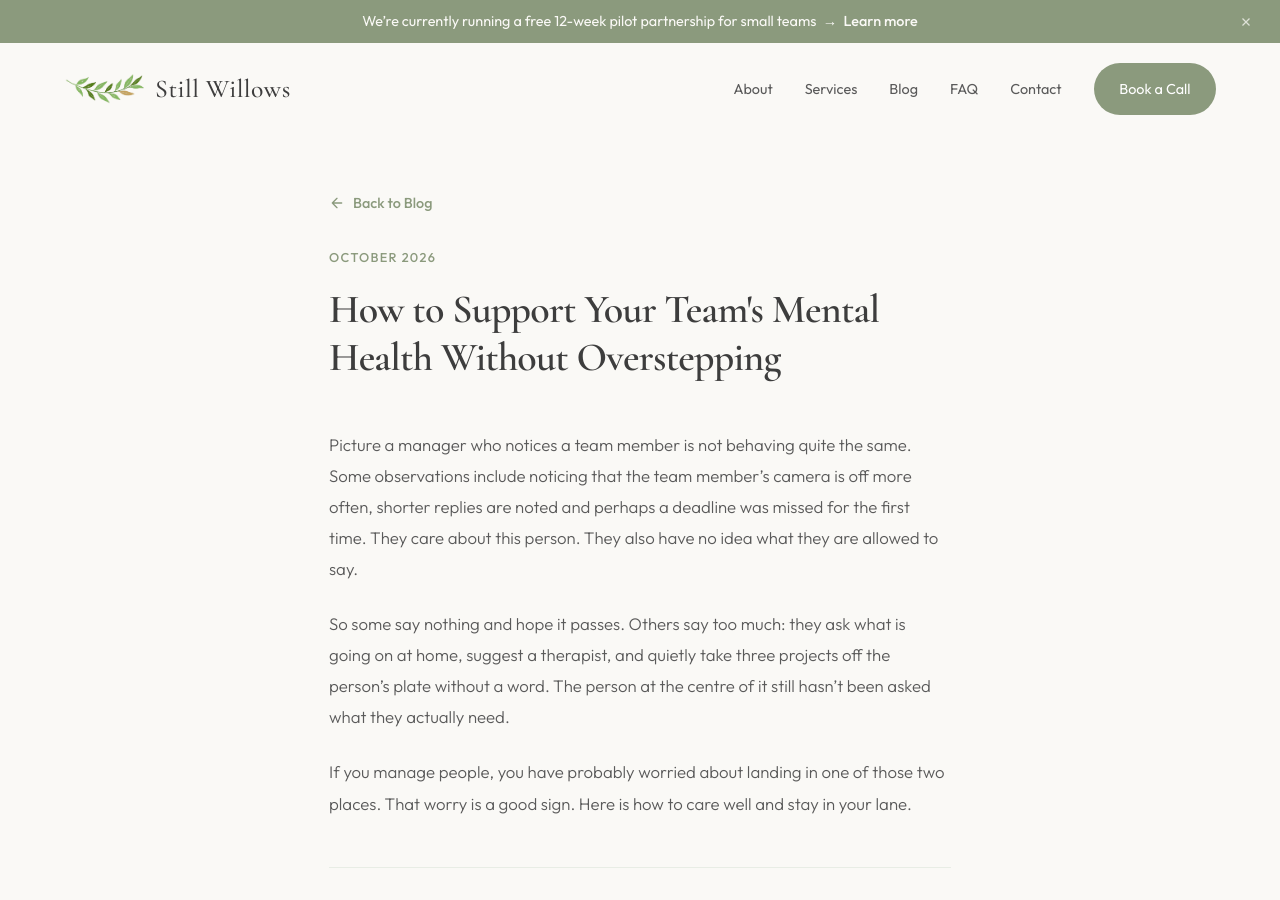
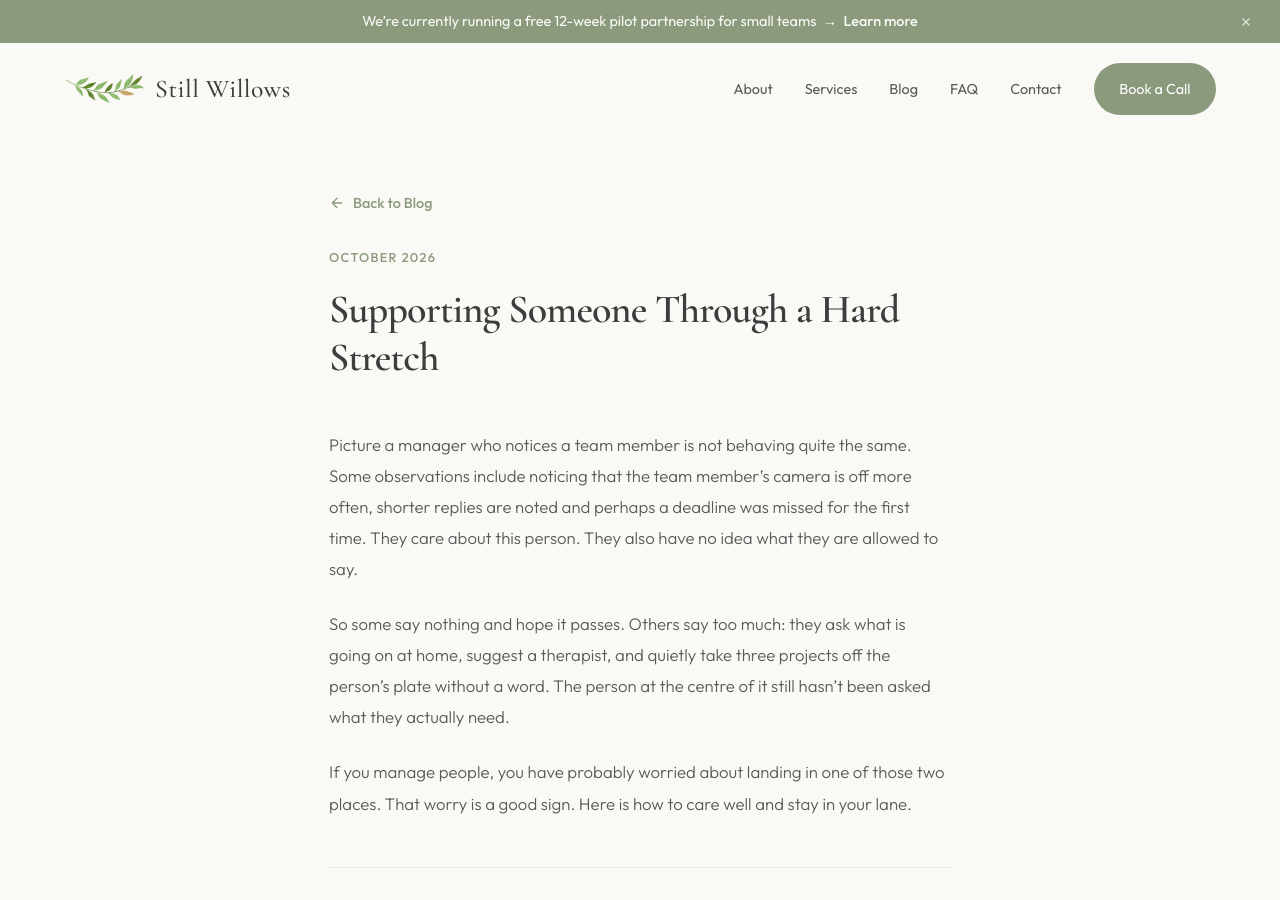
Before and after one commit to captainmike/stillwillows-website, a Jekyll site: the page built from _posts/2026-10-09-supporting-someone-through-a-hard-stretch.md, in a window 1280 px wide and 900 px high. Built offline with Jekyll 4.4.1, drawn with Linux system fonts in a browser that asks for light colours; comment, search, counter and statistics services are not loaded.

Commit message:
Retitle Oct 9 post to "Supporting Someone Through a Hard Stretch"
Co-Authored-By: Claude Opus 5.5 <noreply@anthropic.com>
Claude-Session: https://claude.ai/code/session_0165JAERKZ7DZtgz6FV9fvb6

```diff
--- a/_posts/2026-10-09-how-to-support-your-teams-mental-health-without-overstepping.md
+++ b/_posts/2026-10-09-supporting-someone-through-a-hard-stretch.md
@@ -1,6 +1,6 @@
 ---
 layout: post
-title: "How to Support Your Team's Mental Health Without Overstepping"
+title: "Supporting Someone Through a Hard Stretch"
 date: 2026-10-09
 excerpt: "If you manage people, you have probably worried about saying nothing or saying too much. That worry is a good sign. Here is how to care well and stay in your lane."
 ---
```
